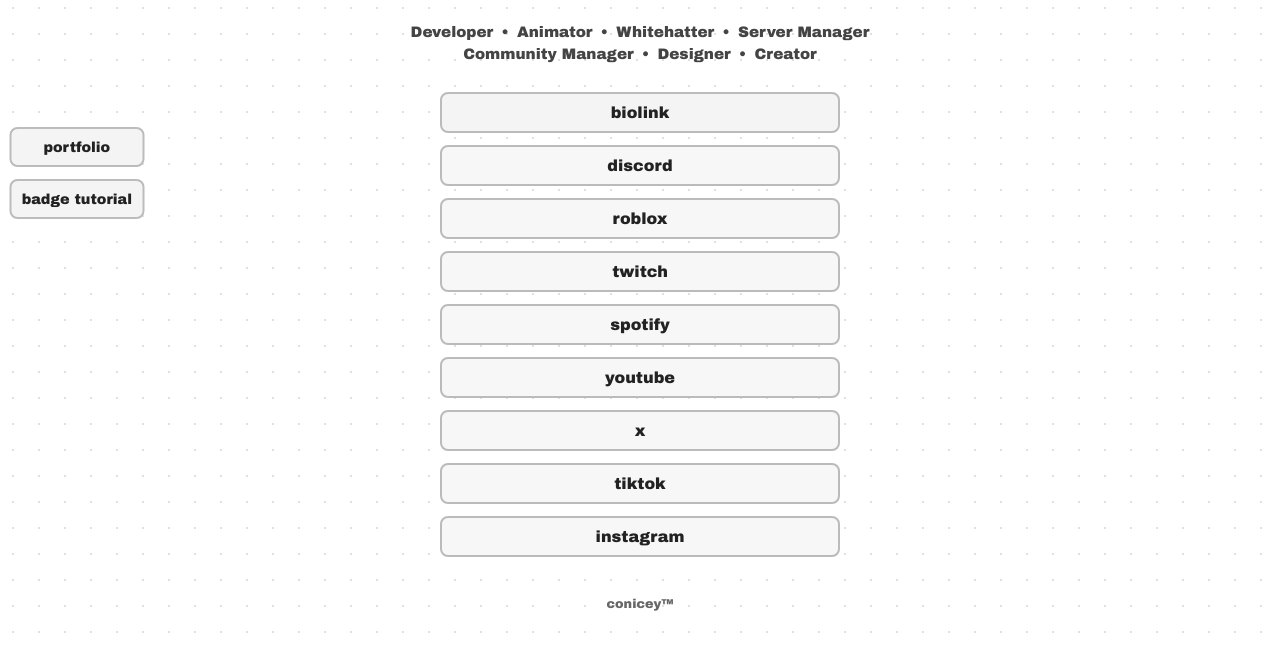
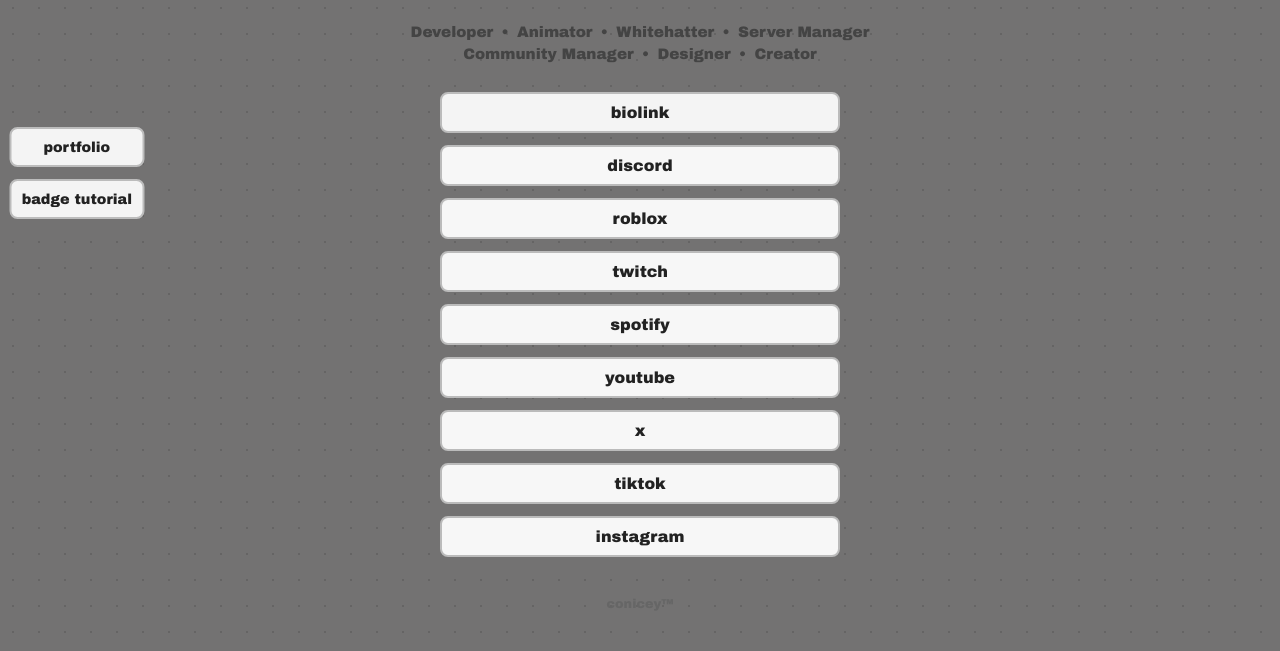
Before and after one commit to conicey/conicey.github.io, a plain HTML site: page index.html in a window 1280 px wide. Shown: the part 187-838 px from the top of the page. Drawn offline with Linux system fonts and the light colour scheme.

Commit message:
Update index.html

```diff
--- a/index.html
+++ b/index.html
@@ -18,7 +18,7 @@
     /* ============================
        LIGHT SEBI DOT BACKGROUND
        ============================ */
-    --bg: ##737272; /* light grey */
+    --bg: #737272; /* light grey */
     background-color: var(--bg);
 
     background-image: radial-gradient(
```
